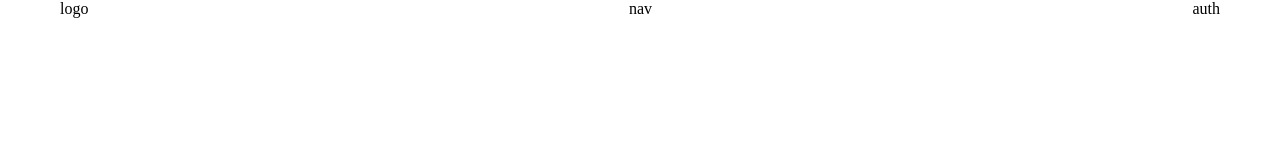
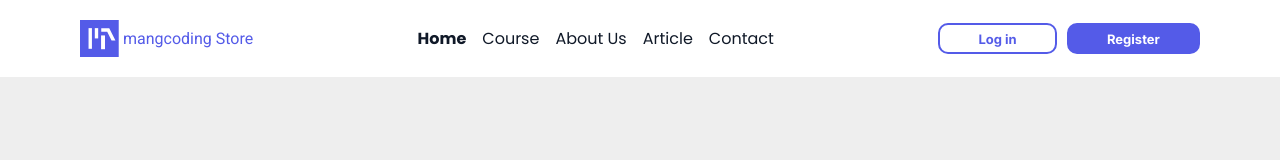
Before and after one commit to rahaf3lawneh/landing, a plain HTML site: page index.html in a window 1280 px wide. Drawn offline with Linux system fonts and the light colour scheme.

Commit message:
creare header

```diff
--- a/assets/css/base.css
+++ b/assets/css/base.css
@@ -1,5 +1,4 @@
-@import url('https://fonts.googleapis.com/css2?family=Inter:ital,opsz,wght@0,14..32,100..900;1,14..32,100..900&family=Poppins:ital,wght@0,100;0,200;0,300;0,400;0,500;0,600;0,700;0,800;0,900;1,100;1,200;1,300;1,400;1,500;1,600;1,700;1,800;1,900&display=swap');
-
+@import url('https://fonts.googleapis.com/css2?family=Inter:ital,opsz,wght@0,14..32,100..900;1,14..32,100..900&family=Poppins:ital,wght@0,100;0,200;0,300;0,400;0,500;0,600;0,700;0,800;0,900;1,100;1,200;1,300;1,400;1,500;1,600;1,700;1,800;1,900&family=Roboto:ital,wght@0,100;0,300;0,400;0,500;0,700;0,900;1,100;1,300;1,400;1,500;1,700;1,900&display=swap');
 *{
     margin: 0;
     padding: 0;
--- a/assets/css/main.css
+++ b/assets/css/main.css
@@ -1 +1,69 @@
 @import './base.css';
+
+body{
+    font-family: var(--mainfont);
+    background-color: #eee;
+}
+
+.header{
+    background-color: #fff;
+    padding: 20px 20px;
+}
+
+.header .logo{
+    display: flex;
+    align-items: center;
+    gap: 3px;
+}
+
+.header .logo img{
+    width: 40px;
+}
+
+.header .logo a{
+    font-family: "Roboto", sans-serif;
+    color: var(--maincolor);
+}
+
+.nav ul{
+    display: flex;
+    gap: 16px;
+
+}
+
+.nav  ul li a{
+    color: #101928;
+
+}
+
+.active{
+    font-weight: 700;
+}
+
+.auth{
+    display:flex;
+    align-items: center;
+    gap: 10px;
+}
+
+
+.auth a{
+    font-family: var(--subfont);
+    border: 2px solid #545be8;
+    border-radius: 10px;
+    padding: 7.3541765213012695px 38.18113136291504px;
+    font-weight: 700;
+    font-size: 13px;
+    line-height: 12px;
+}
+
+.auth .login{
+    color: var(--maincolor);
+
+}
+
+.auth .register{
+    color: #FFF;
+    background-color: var(--maincolor);
+
+}
--- a/index.html
+++ b/index.html
@@ -1,21 +1,58 @@
 <!DOCTYPE html>
 <html lang="en">
+
 <head>
     <meta charset="UTF-8">
     <meta name="viewport" content="width=device-width, initial-scale=1.0">
     <title>Document</title>
     <link rel="stylesheet" href="./assets/css/main.css">
 </head>
+
 <body>
-<header class="header">
-    <div class="container">
-        <div class="row">
-            <div class="logo">logo</div>
-            <nav class="nav">nav</nav>
-            <div class="auth">auth</div>
+    <header class="header">
+        <div class="container">
+            <div class="row">
+                <div class="logo">
+                    <img src="./assets/img/Logo.svg" alt="logo">
+                    <a href="#"> mangcoding Store </a>
+                </div>
+
+                <nav class="nav">
+                    <ul>
+
+                        <li>
+                            <a href="#" class="active"> Home </a>
+                        </li>
+
+                        <li>
+                            <a href="#"> Course </a>
+                        </li>
+
+                        <li>
+                            <a href="#"> About Us </a>
+                        </li>
+
+                        <li>
+                            <a href="#"> Article </a>
+                        </li>
+
+                        <li>
+                            <a href="#"> Contact </a>
+                        </li>
+
+                    </ul>
+
+                </nav>
+
+                <div class="auth">
+                    <a href="#" class="login">Log in </a>
+                    <a href="#" class="register">Register</a>
+
+                </div>
+            </div>
         </div>
-    </div>
 
-</header>
+    </header>
 </body>
+
 </html>
```
Also changed, not shown: assets/img/Logo.svg (added).
